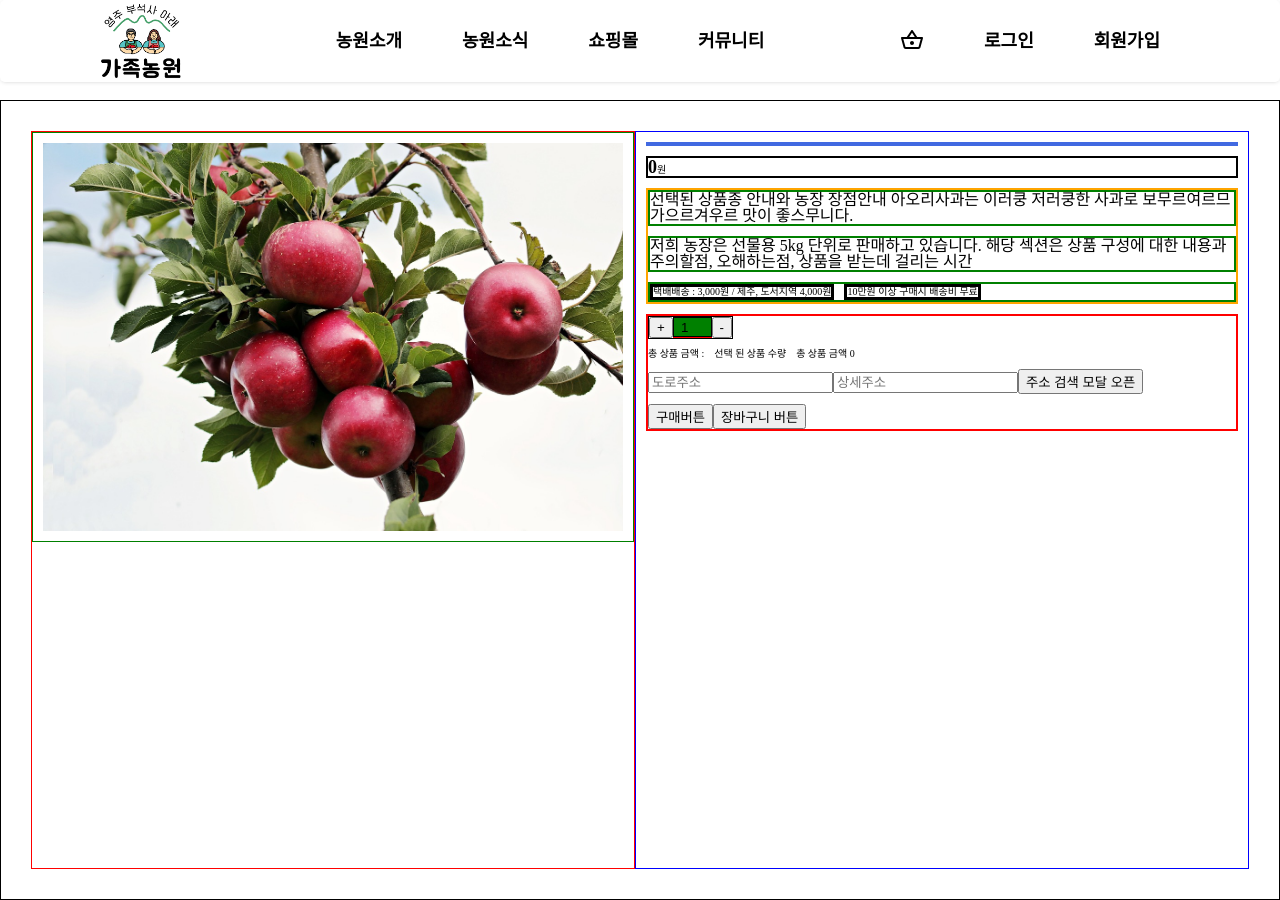
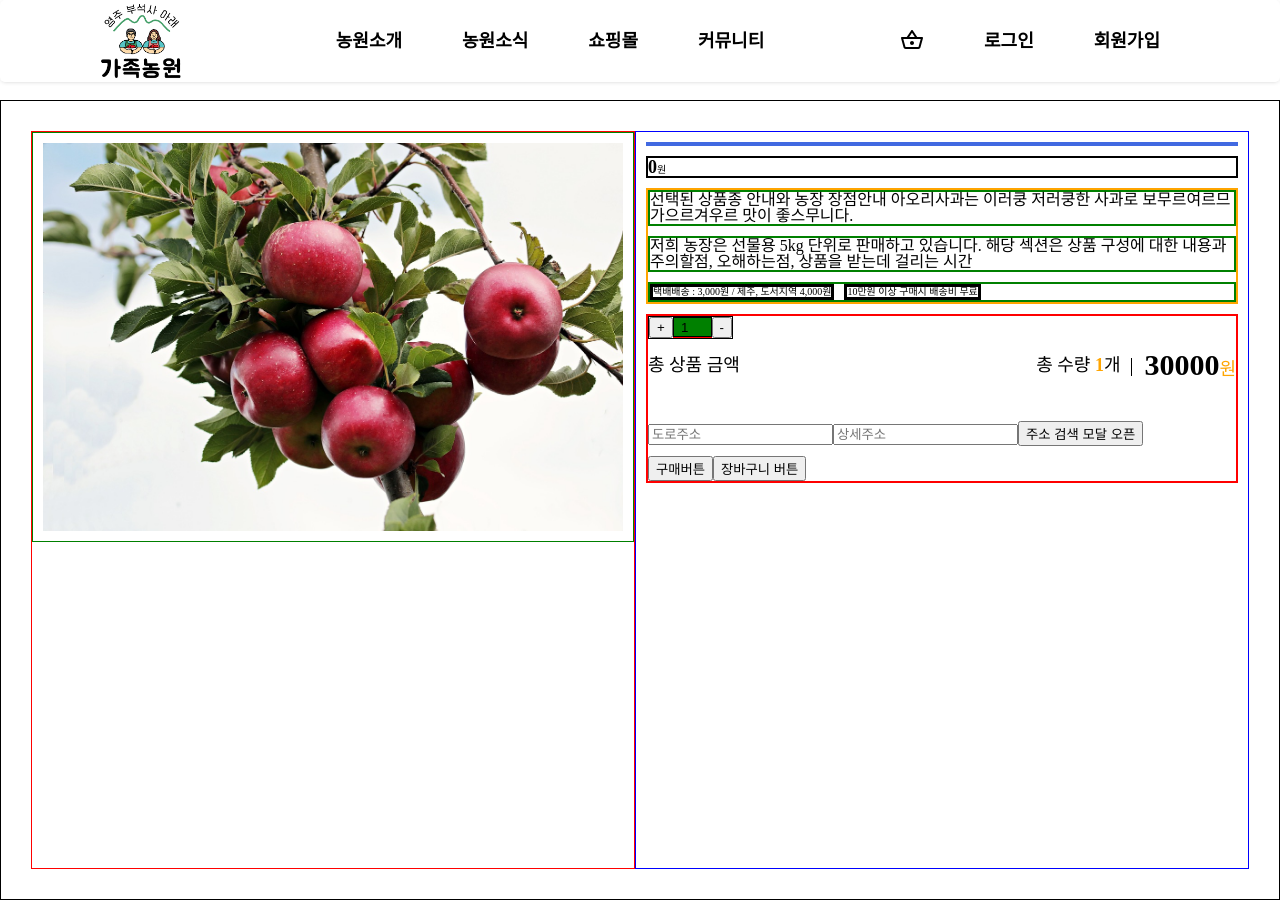
Before and after one commit to Farm-Apple/Apple_FE, a React (Vite) app: page /ProductOrder in a window 1280 px wide. Built offline with nearby package versions, Linux system fonts and the light colour scheme; no server answers.

Commit message:
style : Totalprice style 작업

```diff
--- a/src/page/ProductOrder/index.tsx
+++ b/src/page/ProductOrder/index.tsx
@@ -104,12 +104,51 @@ const PurchaseContainer = styled.div`
 
 /* 최종 구매(상품 갯수, 최종금액 확인 후 구매까지) 선택 섹션 */
 const FinalProductContainer = styled.div`
+  margin-bottom: 30px;
   display: flex;
-  flex-direction: row;
-  gap: 10px;
+  justify-content: space-between;
+  align-items: center;
 `;
-const FinalQuantity = styled.div``;
-const Amount = styled.div``;
+const TotalPriceText = styled.p`
+  font-weight: 500;
+  font-size: 1.8rem;
+  line-height: 1.8;
+`;
+const Wrapper = styled.div`
+  display: flex;
+  align-items: center;
+`;
+
+const FinalQuantity = styled.p`
+  font-size: 1.8rem;
+  line-height: 1.8;
+  &::after {
+    content: '';
+    margin: auto 12px auto 11px;
+    display: inline-block;
+    height: 18px;
+    width: 1px;
+    background-color: #000;
+    vertical-align: middle;
+  }
+  span {
+    font-weight: 700;
+    color: orange;
+    /* padding: 0.2rem; */
+  }
+`;
+const Amount = styled.p`
+  font-weight: 700;
+  font-size: 3rem;
+  line-height: 4.5rem;
+  line-height: 3rem;
+  span {
+    font-size: 1.8rem;
+    font-weight: 400;
+    line-height: 2.3rem;
+    color: orange;
+  }
+`;
 const BttonWrapper = styled.div``;
 const AdressSurchContainer = styled.div``;
 
@@ -123,7 +162,10 @@ export default function ProductOrderPage() {
     updated_at: new Date(),
   });
   const [Counter, setCounter] = useState<number>(1);
-  const [Quantity, setQuantity] = useState<number>(0);
+  const [Quantity, setQuantity] =
+    useState<number>(
+      30000
+    ); /* 상위 컴포넌트 또는 전역상태에서 <상품가격>을 init데이터로*/
 
   useEffect(() => {
     Detail();
@@ -133,7 +175,6 @@ export default function ProductOrderPage() {
     const data = await getProductDetail(2);
     setProduct(data);
   };
-  console.log(Product);
   const handleClickCounter = (number: number) => {
     setCounter((prev) => prev + number);
     setQuantity((prev) => prev + Product.price * number);
@@ -176,9 +217,16 @@ export default function ProductOrderPage() {
             <QuantitySelect Counter={Counter} onClick={handleClickCounter} />
             <PurchaseContainer>
               <FinalProductContainer>
-                <div>총 상품 금액 : </div>
-                <FinalQuantity>선택 된 상품 수량</FinalQuantity>
-                <Amount>총 상품 금액 {Quantity}</Amount>
+                <TotalPriceText>총 상품 금액</TotalPriceText>
+                <Wrapper>
+                  <FinalQuantity>
+                    총 수량 <span>{Counter}</span>개
+                  </FinalQuantity>
+                  <Amount>
+                    {Quantity}
+                    <span>원</span>
+                  </Amount>
+                </Wrapper>
               </FinalProductContainer>
               <AdressSurchContainer>
                 <input type='text' placeholder='도로주소' />
```
